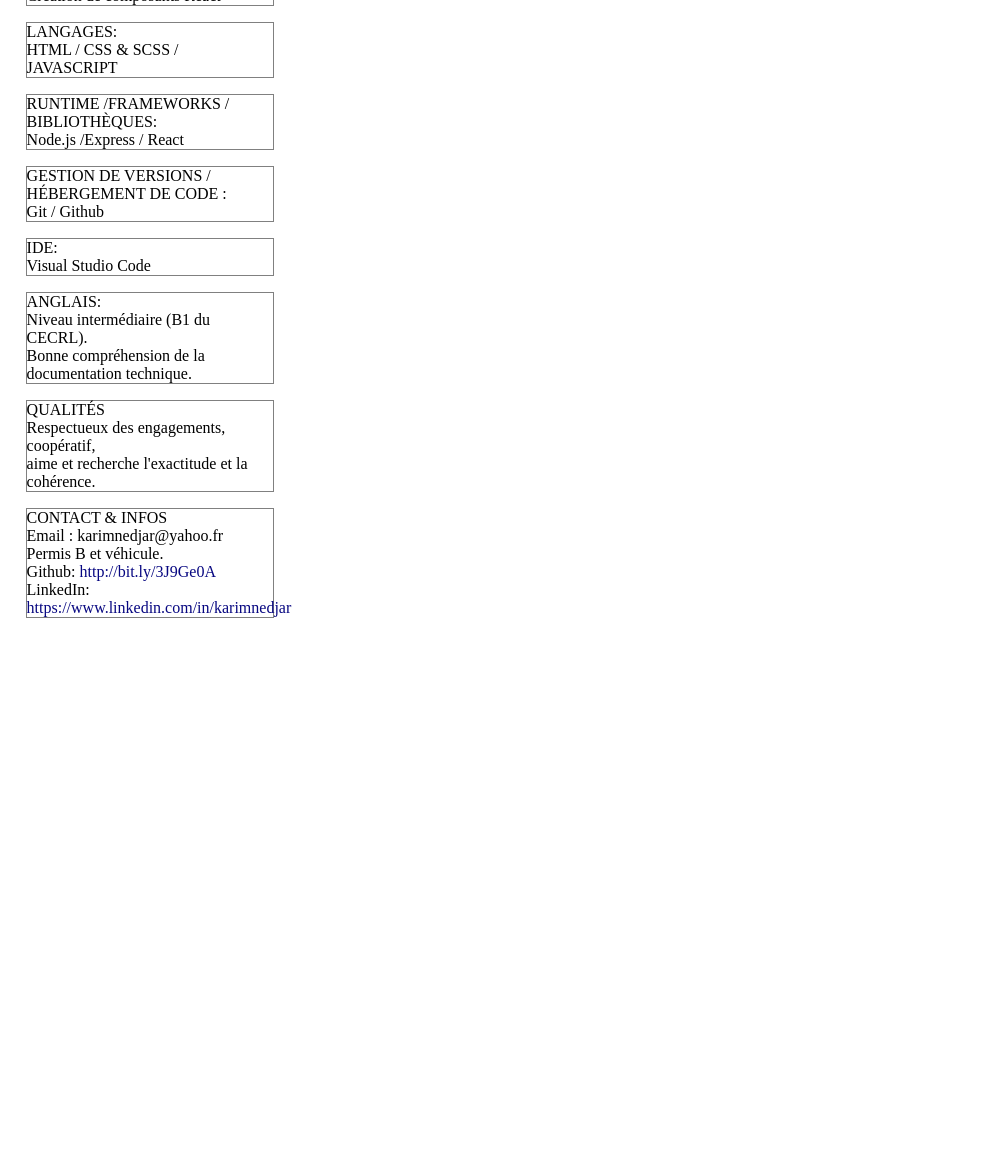
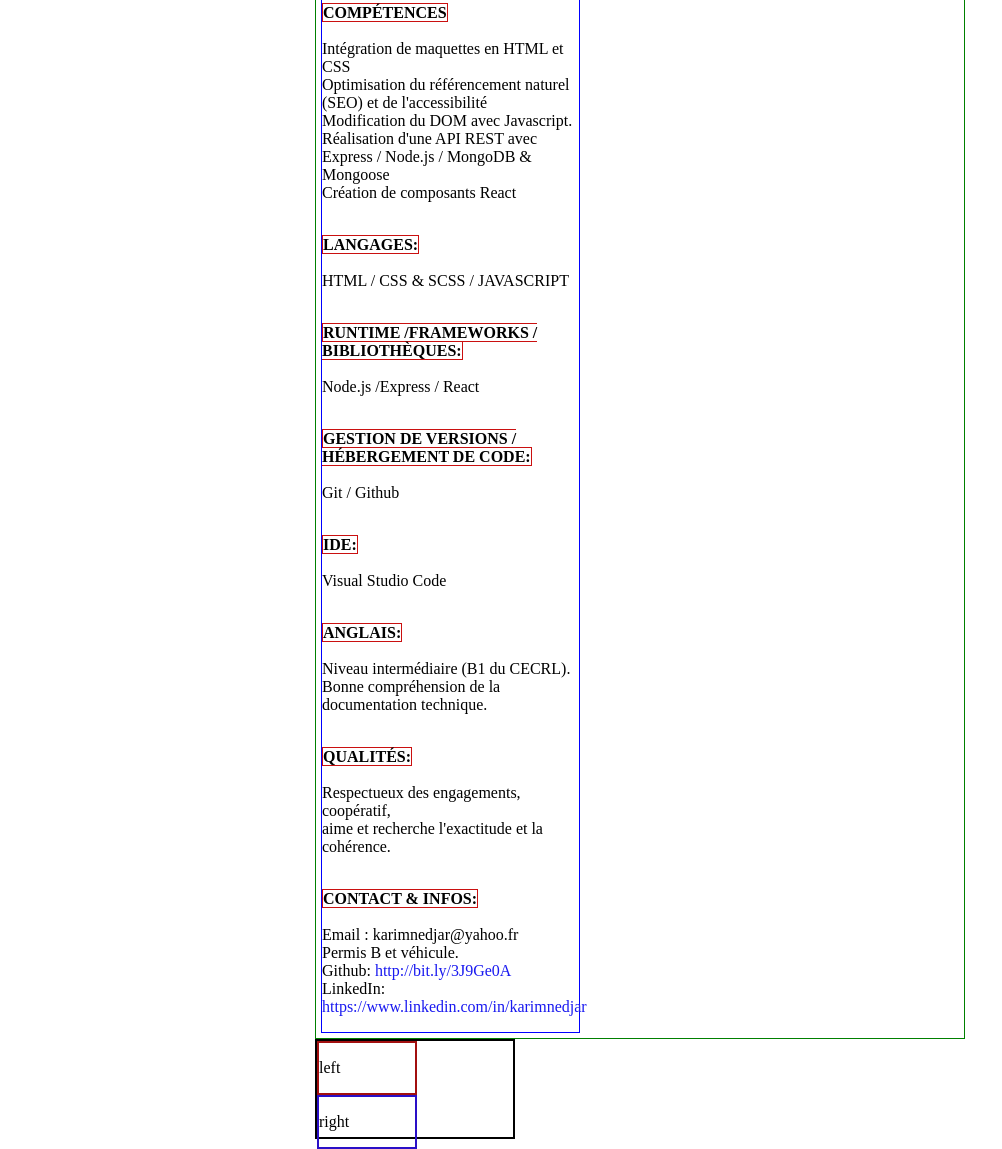
Before and after one commit to Karim-NEDJAR/Karim-NEDJAR.github.io, a plain HTML site: page index.html in a window 1280 px wide. Shown: the part 1198-2347 px from the top of the page, without its empty margins (0-1002 px from the left). Before the commit the page ends 1832 px from the top, so only its background shows below. Drawn offline with Linux system fonts and the light colour scheme.

Commit message:
pb with flexbox

```diff
--- a/index.html
+++ b/index.html
@@ -7,92 +7,102 @@
     <title>CV</title>
 </head>
 <body>
-    <main class="cv">
+    <main  class="cv">
         <section class="haut">
-            <p>  <span class:"gras"> Karim NEDJAR </span> <br>
+            <p class="presentation">  <span class="gras"> Karim NEDJAR </span> <br>
                 Développeur web <br>
-                Objectifs : <br>
+                <span class="gras">Objectifs :  </span> <br>
                 Apporter mes qualités au sein d'une équipe solidaire et motivante dans le cadre d'un poste dans le front-end et monter en compétences pour être force de proposition. <br>
 
             </p>
         </section>
         <section class="bas">
+            <div class="gauche">
                 <p class="experience">
-                EXPÉRIENCES <br>
+                    <span class="titre gras" > EXPÉRIENCES </span><br> <br>
                     2022-2023 :<br>
                     Projets professionnalisants réalisés dans le cadre de la formation Développeur intégrateur web avec Openclassrooms. Voir ci-contre les compétences acquises.
-                <br>
+                    <br><br>
                     10/2018 à  09/2020 :<br>
                     Agent de maintenance en informatique, Lycée du Noordover, Grande-Synthe. Maintenance des postes informatiques, déploiement de salles (windows10, Kwartz, Rembo /Pulse), tâches connexes diverses en lien avec les outils numériques.
-                <br>
+                    <br><br>
                     Mai 2015 : <br>
                     Technicien de déploiement, missions intérimaires. Migration de XP vers Seven.
-                <br>
+                    <br><br>
                     2006 à 2009:	<br>
                     Assistant administratif, école J. Prévert, Grande Synthe.
-                <br>
+                    <br><br>
                     Mars à mai 1996 : <br>
-                Professeur remplaçant, Lycée Faidherbe, Lille. Spécialité arabe.<br>
+                    Professeur remplaçant, Lycée Faidherbe, Lille. Spécialité arabe.<br><br>
                 </p>
                 <p class="formation">
-                FORMATION <br>
-
+                    <span class="titre gras" >  FORMATION </span> <br><br>
                     Juil.2022-mars 2023 : <br>
                     Formation Développeur intégrateur web avec Openclassrooms. Diplôme de niveau 5 (bac +2), enregistré au RNCP.
-                <br>
+                    <br><br>
                     Oct.2000 à juin 2001 : <br>
                     DUIPS Réseaux (Diplôme Universitaire en Informatique Petits Systèmes), CUEEP de Calais. Automates programmables, Photoshop, MySQL, HTML, C et C++.
+                    <br><br>
                     1997 :<br>
                     Formation Analyste Programmeur en informatique industrielle, A.F.P.A Dunkerque. Algorithmique, GRAFCET, Step 5 (automates Siemens), Pascal, C.
-                <br>
+                    <br><br>
                     1991 - 1994: <br>
-                D.E.U.G. & Licence d'Arabe (LCE), Lille 3. <br>
+                    D.E.U.G. & Licence d'Arabe (LCE), Lille 3. <br><br>
                 </p>
-
+            </div>
+            <div class="droite">
                 <p class="competences">
-                COMPÉTENCES<br>
+                    <span class="titre gras" > COMPÉTENCES </span> <br><br>
                     Intégration de maquettes en HTML et CSS<br>
                     Optimisation du référencement naturel (SEO) et de l'accessibilité<br>
                     Modification du DOM avec Javascript.<br>
                     Réalisation d'une API REST avec  Express / Node.js / MongoDB & Mongoose<br>
-                Création de composants React<br>
+                    Création de composants React<br><br>
                 </p>
                 <p class="langages">
-                LANGAGES: <br>
-                HTML / CSS & SCSS / JAVASCRIPT<br>
+                    <span class="titre gras" > LANGAGES: </span><br><br>
+                    HTML / CSS & SCSS / JAVASCRIPT<br><br>
                 </p>
                 <p class="runtime">
-                RUNTIME /FRAMEWORKS / BIBLIOTHÈQUES: <br>
-                Node.js /Express / React <br>
+                    <span class="titre gras" >   RUNTIME /FRAMEWORKS / BIBLIOTHÈQUES: </span> <br><br>
+                    Node.js /Express / React <br><br>
                 </p>
                 <p class="code">
-                GESTION DE VERSIONS / HÉBERGEMENT DE CODE : <br>
-                Git  / Github <br>
+                    <span class="titre gras" >  GESTION DE VERSIONS / HÉBERGEMENT DE CODE: </span> <br><br>
+                    Git  / Github <br>      <br>
                 </p>
                 <p class="ide">
-                IDE: <br>
-                Visual Studio Code <br>
+                    <span class="titre gras" > IDE: </span> <br><br>
+                    Visual Studio Code <br><br>
                 </p>
                 <p class="anglais">
-                ANGLAIS: <br>
+                    <span class="titre gras" > ANGLAIS: </span> <br><br>
                     Niveau intermédiaire (B1 du CECRL).<br>
-                Bonne compréhension de la documentation technique.<br>
+                    Bonne compréhension de la documentation technique.<br><br>
                 </p>
                 <p class="qualites">
-                QUALITÉS<br>
+                    <span class="titre gras" > QUALITÉS: </span><br><br>
                     Respectueux des engagements, coopératif, <br>
-                aime et recherche l'exactitude et la cohérence. <br>
+                    aime et recherche l'exactitude et la cohérence. <br><br>
                 </p>
                 <p class="infos">
-                CONTACT  &  INFOS <br>
+                    <span class="titre gras" >  CONTACT  &  INFOS: </span> <br><br>
                     Email :  karimnedjar@yahoo.fr<br>
                     Permis B et véhicule.<br>
                     <!--  CV : <a href="https://karim-nedjar.github.io" target="_self">  https://karim-nedjar.github.io </a> <br> -->
                     Github: <a href="http://bit.ly/3J9Ge0A" target="_blank">   http://bit.ly/3J9Ge0A </a> <br>
                     LinkedIn: <a href="https://www.linkedin.com/in/karimnedjar" target="_blank">  https://www.linkedin.com/in/karimnedjar </a><br>
                 </p>
-
+            </div>
         </section>
+        <div class="conteneur">
+            <div class="left">
+    <p> left</p>
+            </div>
+            <div class="right">
+    <p> right</p>
+            </div>
+        </div>
     </main>
 
         </body>
--- a/style.css
+++ b/style.css
@@ -1,49 +1,64 @@
 
-body  {
-    width: 96% ;
-    margin: auto;
-    flex-flow : column nowrap;
-    justify-content: flex-start;
-    align-items: center;
-}
 
 
 .cv  {
     box-sizing: border-box;
-    height:99vh;
-    width: 69vh ;
+    margin: 10px auto ;
+    /* width: 94% ;  */
+    width: 650px ;
+    /* height: 2000px;  */
     display: flex;
-    flex-flow: column nowrap;
-    /*margin: auto;*/
-
-
+    flex-flow: column wrap ;
+    /* justify-content: flex-start; */
 }
 .cv * {
     box-sizing: inherit;
 }
 
-.cv  p {
-    border: 1px solid grey;
+.titre {
+    border: 1px solid rgb(202, 16, 16);
 }
 
 
 
 a{
     text-decoration: none;
-    color: rgb(7, 7, 129);
+    color: rgb(25, 25, 240);
 }
 
 .haut {
     width: 100%;
-    /*  background-color: rgb(112, 239, 197);*/
+    /* background-color: rgb(246, 241, 144); */
+    border:1px solid brown ;
+    /* height:150px; */
+    /* padding : 10px; */
+}
+.bas {
+    flex-flow: row nowrap;
+    justify-content: space-between;
+    /* align-items: flex-start; */
+    width: 100%;
+    /* height: 1100px; */
+    /* background-color: rgb(118, 98, 167); */
+    border:1px solid green ;
+
 
 }
-.bas {
-    flex-flow: column wrap;
-    justify-content: flex-start;
-    width: 100%;
-    /*  background-color: rgb(221, 237, 142); */
 
+.gauche {
+    width: 40%;
+    /* height: 1050px; */
+    margin: 5px;
+    /*  background-color: rgb(246, 168, 249); */
+    border:1px solid red;
+
+}
+.droite {
+    width: 40%;
+    /* height: 1050px; */
+    margin: 5px;
+    /* background-color: rgb(112, 239, 197);*/
+    border:1px solid blue ;
 }
 
 
@@ -52,6 +67,30 @@ a{
     font-weight: bold;
 }
 
-.bas p {
-    width: 45%;
+/* .gauche p, .droite p {
+    width: 99%;
+} */
+.presentation {
+    text-align: center;
 }
+
+.conteneur {
+    display: flex;
+    flex-flow: column nowrap;
+    width: 200px;
+    height: 100px;
+    border: 2px solid black;
+}
+
+.left  {
+
+    width: 100px;
+    height: 100px;
+    border: 2px solid rgb(162, 15, 15);
+}
+.right  {
+
+    width: 100px;
+    height: 100px;
+    border: 2px solid rgb(42, 15, 199);
+}
```
Lines whose indentation alone changed are shown as unchanged.
